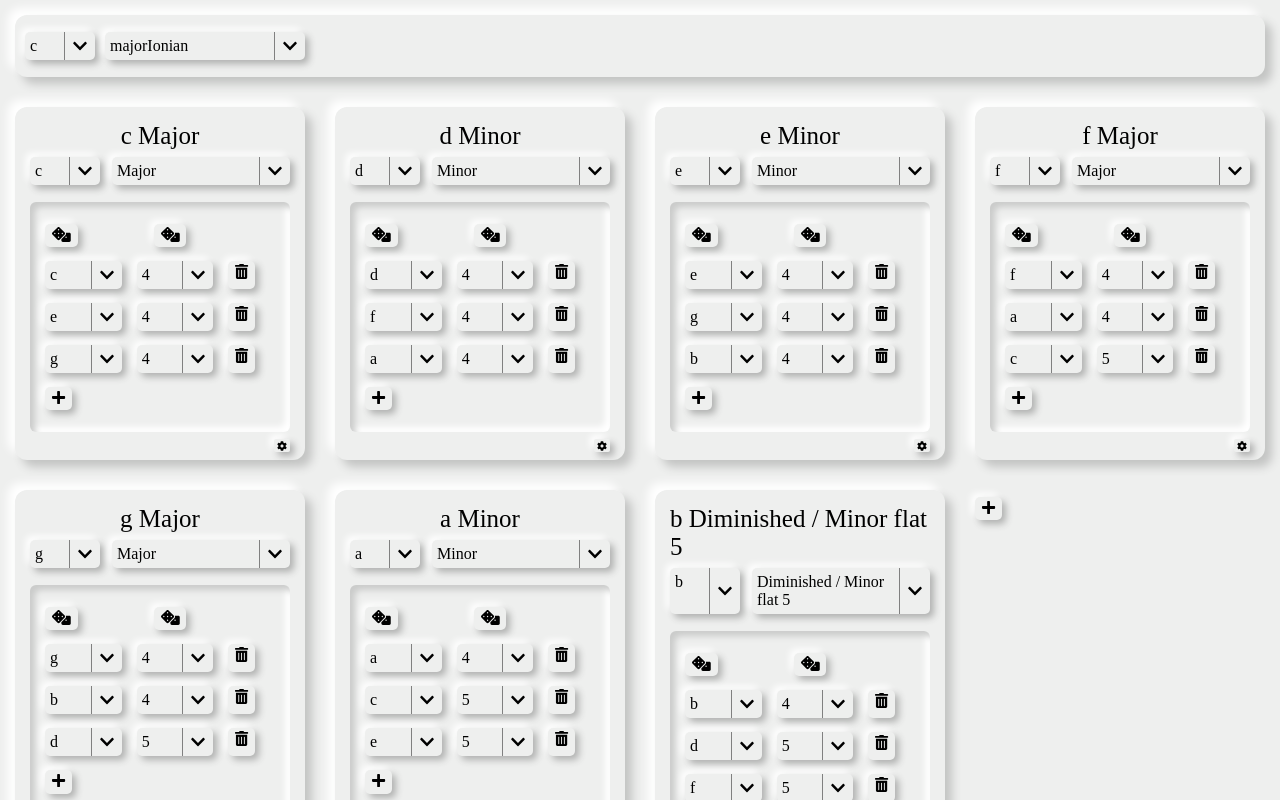
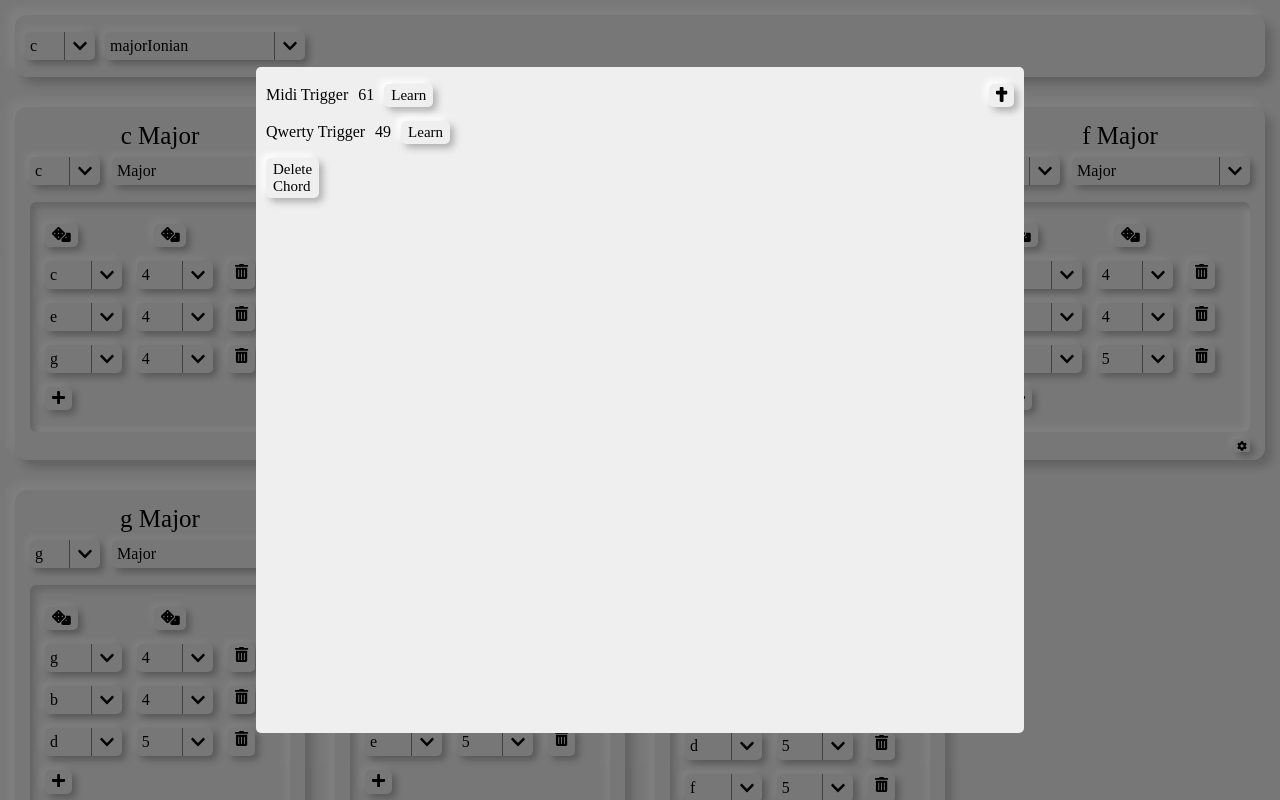
Before and after one commit to jasonmcaffee/chordical-plugin, a React app in the folder chordical-plugin-ui/: page /#autochorder in a window 1280 px wide. Both pictures are taken after a click on the element 282 px from the left and 445 px from the top of the page. Built offline with nearby package versions, Linux system fonts and the light colour scheme; a web font is replaced by a local one.

Commit message:
midi learn. qwerty learn. delete slot.

```diff
--- a/chordical-plugin-ui/src/components/autochorder/AutoChorder.tsx
+++ b/chordical-plugin-ui/src/components/autochorder/AutoChorder.tsx
@@ -31,8 +31,8 @@ export default function AutoChorder({viewModel}: {viewModel: IAutochorderPageVie
    </div>;
 }
 
-function createChordCardEl({chord, viewModel}: {chord: IChord, viewModel: IAutochorderPageViewModel}){
-  return <ChordCard key={chord.id} chord={chord} viewModel={viewModel}/>;
+function createChordCardEl({slot, chord, viewModel}: {slot: ISlot, chord: IChord, viewModel: IAutochorderPageViewModel}){
+  return <ChordCard key={chord.id} slot={slot} chord={chord} viewModel={viewModel}/>;
 }
 
 function createSlotEls({viewModel}: {viewModel: IAutochorderPageViewModel}){
@@ -40,7 +40,7 @@ function createSlotEls({viewModel}: {viewModel: IAutochorderPageViewModel}){
 }
 
 function createSlotEl({slot, viewModel}: {slot: ISlot, viewModel: IAutochorderPageViewModel}){
-  const chordEl = slot.content ? createChordCardEl({chord: slot.content, viewModel}) : createAddChordEl();
+  const chordEl = slot.content ? createChordCardEl({slot, chord: slot.content, viewModel}) : createAddChordEl();
   return <SlotCard slot={slot}> {chordEl}</SlotCard>;
 }
 
--- a/chordical-plugin-ui/src/components/autochorder/ChordCard.tsx
+++ b/chordical-plugin-ui/src/components/autochorder/ChordCard.tsx
@@ -5,20 +5,41 @@ import autochorder from '../../services/pages/autochorder';
 import IAutochorderPageViewModel from "../../models/view/autochorder/IAutochorderPageViewModel";
 import Select from "../common/Select";
 import {IPredefinedNote} from "../../services/music/predefinedNotes";
-import {ISelectOption} from "../../models/view/common/ISelectOption";
 import Button from "../common/Button";
 import {INoteSelectOption} from "../../services/music/notes";
 import {FontAwesomeIcon} from "@fortawesome/react-fontawesome";
 import {faDice, faPlus, faTrashAlt, faCog} from "@fortawesome/free-solid-svg-icons";
-
-export default function ChordCard({chord, viewModel}: {chord: IChord, viewModel: IAutochorderPageViewModel}){
+import Modal from "../common/Modal";
+import ISlot from "../../models/view/autochorder/ISlot";
+import {subscribeToQwertyKeyDown} from "../../services/eventBus/qwerty";
+import {subscribeToFromHostPluginEvents} from "../../services/eventBus/hostPlugin/fromHostPluginEventBus";
+export default function ChordCard({slot, chord, viewModel}: {slot: ISlot, chord: IChord, viewModel: IAutochorderPageViewModel}){
   const chordTypeOptions2 = autochorder.getChordTypeSelectOptions({chordRootNote: chord.rootNote});
   const chordTypeOptions = chordTypeOptions2.map(c => ({...c, className: c.isInScale ? "in-key" : "not-in-key"}) );
   const currentlySelectChordTypeOption = chordTypeOptions.find(c => c.label === chord.type.toString());
   const noteSelectOptions = viewModel.noteSelectOptions.map(o => ({...o, className: o.isInKey ? "in-key": "not-in-key"}));
   const currentlySelectedChordRootNote = noteSelectOptions.find(o => o.value === chord.rootNote);
   const key = chord.id;
+
+  const [isSettingsModalOpen, setIsSettingsModalOpen] = useState(false);
+  const [isMidiLearn, setIsMidiLearn] = useState(false);
+  const [isQwertyLearn, setIsQwertyLearn] = useState(false);
+  const modalEl = isSettingsModalOpen ? createModalEl({chord, slot, onClose: ()=> { setIsSettingsModalOpen(false); setIsMidiLearn(false); setIsQwertyLearn(false); }, onQwertyLearn: () => setIsQwertyLearn(true), onMidiLearn: ()=>setIsMidiLearn(true)}) : null;
+
+  useEffect(()=> subscribeToQwertyKeyDown((e) => {
+    if(!isQwertyLearn){ return; }
+    autochorder.changeSlotQwertyTrigger({slot, qwertyKeyCode: e.keyCode});
+    setIsQwertyLearn(false);
+  }));
+
+  useEffect(()=> subscribeToFromHostPluginEvents(e => {
+    if(!isMidiLearn || e.type !== "midiNotePlayed"){ return console.warn(`midi learn is false`); }
+    autochorder.changeSlotMidiTrigger({slot, midiTrigger: e.data.midiNote});
+    setIsMidiLearn(false);
+  }));
+
   return <div key={key} className="chord-card">
+    {modalEl}
     <div className="details">
       <div className="label" onMouseDown={() => autochorder.playChord({chord})} onMouseUp={() => autochorder.stopChord({chord})}>{chord.label}</div>
       <div className="chord-root-note-and-type">
@@ -39,9 +60,29 @@ export default function ChordCard({chord, viewModel}: {chord: IChord, viewModel:
     </div>
 
     <div className="settings">
-      <Button onClick={() => {}}><FontAwesomeIcon icon={faCog}/></Button>
+      <Button onClick={() => {setIsSettingsModalOpen(true)}}><FontAwesomeIcon icon={faCog}/></Button>
     </div>
    </div>;
+}
+
+function createModalEl({slot, onClose, onMidiLearn, chord, onQwertyLearn}:{slot: ISlot, chord: IChord, onClose: ()=>void, onMidiLearn: ()=>void, onQwertyLearn: ()=>void}){
+  return <Modal onClose={onClose}>
+    <div className="settings-modal">
+      <div className="midi">
+        <div className="label">Midi Trigger</div>
+        <div className="midi-number">{slot.midiNoteTriggers[0]}</div>
+        <Button label="Learn" onClick={onMidiLearn}/>
+      </div>
+      <div className="qwerty">
+        <div className="label">Qwerty Trigger</div>
+        <div className="qwerty-keycode">{slot.qwertyKeyCodeTrigger}</div>
+        <Button label="Learn" onClick={onQwertyLearn}/>
+      </div>
+      <div>
+        <Button label={"Delete Chord"} onClick={()=> autochorder.deleteSlot({slot})}/>
+      </div>
+    </div>
+  </Modal>
 }
 
 function createSelectForEachNoteInChord({chord, viewModel, noteSelectOptions}: {chord: IChord, viewModel: IAutochorderPageViewModel, noteSelectOptions: INoteSelectOption[]}){
--- /dev/null
+++ b/chordical-plugin-ui/src/components/common/Modal.tsx
@@ -0,0 +1,16 @@
+import React, {ReactNode} from "react";
+import '../../style/components/common/modal.scss';
+import Button from "./Button";
+import {FontAwesomeIcon} from "@fortawesome/react-fontawesome";
+import {faCross} from "@fortawesome/free-solid-svg-icons";
+
+export default function Modal({children, onClose}: {children: ReactNode, onClose: () => void}) {
+  return (
+    <div className="modal">
+      <div className="content">
+        <Button className={"close-button"} onClick={onClose}><FontAwesomeIcon icon={faCross}/></Button>
+        {children}
+      </div>
+    </div>
+  );
+}
--- a/chordical-plugin-ui/src/models/view/autochorder/ISlot.ts
+++ b/chordical-plugin-ui/src/models/view/autochorder/ISlot.ts
@@ -1,6 +1,7 @@
 import {IChord} from "../../music/IChord";
 
 export default interface ISlot{
+  id: string;
   content?: IChord;
   midiNoteTriggers: number[];
   qwertyKeyCodeTrigger: number;
--- a/chordical-plugin-ui/src/services/pages/autochorder.ts
+++ b/chordical-plugin-ui/src/services/pages/autochorder.ts
@@ -39,7 +39,7 @@ import {qwertyKeyCodes} from "../qwerty/qwerty";
 // const noteSelectOptions = createSelectOptionsForNotes(predefinedNotes);
 const scaleSelectOptions = createSelectOptionsForScales();
 const noteSelectOptionsSortedForScale = createNoteSelectOptions({rootNote: "c", scale: ScaleTypesEnum.majorIonian});
-const initialViewModel: IAutochorderPageViewModel = {octaveOptions, noteSelectOptions: noteSelectOptionsSortedForScale, test: false, autoChorderPreset: new AutoChorderPreset({slots: createDefaultSlots()}), scaleSelectOptions};
+const initialViewModel: IAutochorderPageViewModel = {octaveOptions, noteSelectOptions: noteSelectOptionsSortedForScale, test: false, autoChorderPreset: new AutoChorderPreset({slots: []}), scaleSelectOptions};
 
 export const {subscribe: subscribeToViewModelChange, emitMessage: viewModelChanged, hook: useAutochorderPageViewModel} = createEventBusAndHook<IAutochorderPageViewModel>(initialViewModel);
 
@@ -330,7 +330,17 @@ class Autochorder{
     if(chordBeingModifiedIndex < 0){ return console.log(`AutoChorderPreset doesn't have chord id: ${chord.id} chords: `, chords, chords[0] && chords[0].id); }
     //remove the chord
     this.viewModel.autoChorderPreset.chords.splice(chordBeingModifiedIndex, 1);
-    //update the ui
+    const slot = this.viewModel.autoChorderPreset.slots.find(s => s.content?.id === chord.id);
+    if(slot){
+      slot.content = undefined;
+    }
+    this.emitChange();
+  }
+
+  deleteSlot({slot, slots=this.viewModel.autoChorderPreset.slots}: {slot: ISlot, slots?:ISlot[]}){
+    const slotBeingDeletedIndex = slots?.findIndex(s => s.id === slot.id);
+    if(slotBeingDeletedIndex < 0){ return console.log(`no slot with id to delete: ${slot.id}`); }
+    this.viewModel.autoChorderPreset.slots.splice(slotBeingDeletedIndex, 1);
     this.emitChange();
   }
 
@@ -415,22 +425,17 @@ class Autochorder{
     this.viewModel.autoChorderPreset.slots.push(addChordSlot);
     this.emitChange();
   }
-  // placeChordsInSlots({autoChorderPreset=this.viewModel.autoChorderPreset}: {autoChorderPreset?: AutoChorderPreset} = {}){
-  //   const {chords, slots} = autoChorderPreset;
-  //   slots.forEach(slot => slot.content = undefined);
-  //   for(let i = 0; i < chords.length; ++i){
-  //     const chord = chords[i];
-  //     if(i >= slots.length){
-  //       const previousSlotFirstMidiNoteTrigger = slots[i - 1].midiNoteTriggers[0];
-  //       const midiNoteTriggers = previousSlotFirstMidiNoteTrigger ? [previousSlotFirstMidiNoteTrigger + 1] : [];
-  //       const qwertyKeyCode = qwertyKeyCodes[i];
-  //       const slot: ISlot = { midiNoteTriggers, content: chord, qwertyKeyCodeTrigger: qwertyKeyCode.code};
-  //       slots.push(slot);
-  //       continue;
-  //     }
-  //     slots[i].content = chord;
-  //   }
-  // }
+
+  changeSlotMidiTrigger({slot, midiTrigger}: {slot: ISlot, midiTrigger: number}){
+    slot.midiNoteTriggers = [midiTrigger];
+    this.emitChange();
+  }
+
+  changeSlotQwertyTrigger({slot, qwertyKeyCode}: {slot: ISlot, qwertyKeyCode: number}){
+    slot.qwertyKeyCodeTrigger = qwertyKeyCode;
+    this.emitChange();
+  }
+
 }
 
 function getNoteAndChordFromChords({chordId, noteId, chords}: {chordId: string, noteId: string, chords: IChord[]}) : undefined | { note: IPredefinedNote, chord: IChord, noteIndex: number}{
@@ -479,16 +484,6 @@ function convertChordToHostMidiNotes({chord}: {chord: IChord}) : IMidiNoteData[]
   });
 }
 
-function createDefaultSlots({startMidiNumber=60, numberOfSlots=20}: {startMidiNumber?: number, numberOfSlots?: number} = {}): ISlot[]{
-  const result: ISlot[] = [];
-  // for(let i = 0; i < numberOfSlots; ++i){
-  //   const midiNoteTrigger = startMidiNumber + i;
-  //   const qwertyKeyCode = qwertyKeyCodes[i];
-  //   const slot: ISlot = {midiNoteTriggers: [midiNoteTrigger], qwertyKeyCodeTrigger: qwertyKeyCode.code};
-  //   result.push(slot);
-  // }
-  return result;
-}
 
 function findSlotsWithMatchingMidiNoteTrigger({midiNote, slots}: {midiNote: number, slots: ISlot[]}){
   return slots.filter((s) => s.midiNoteTriggers.includes(midiNote));
@@ -524,7 +519,7 @@ function createSlotWithNextMidiAndQwertyTriggers(slots: ISlot[], chord?: IChord)
     qwertyKeyCode = qwertyKeyCodes[slots.length];
   }
   const midiNoteTriggers = [midiMoteTrigger + 1];
-  const slot: ISlot = { midiNoteTriggers, content: chord, qwertyKeyCodeTrigger: qwertyKeyCode.code};
+  const slot: ISlot = {id: generateRandomId(), midiNoteTriggers, content: chord, qwertyKeyCodeTrigger: qwertyKeyCode.code};
   return slot;
 }
 
--- a/chordical-plugin-ui/src/style/components/autochorder/chord-card.scss
+++ b/chordical-plugin-ui/src/style/components/autochorder/chord-card.scss
@@ -95,3 +95,32 @@
     }
   }
 }
+
+.settings-modal{
+  > .midi {
+    .label{
+      display: inline-block;
+      margin-right: 10px;
+    }
+    .midi-number{
+      display: inline-block;
+      margin-right: 10px;
+    }
+    .button{
+      display: inline-block;
+    }
+  }
+  > .qwerty{
+    .label{
+      display: inline-block;
+      margin-right: 10px;
+    }
+    .qwerty-keycode{
+      display: inline-block;
+      margin-right: 10px;
+    }
+    .button{
+      display: inline-block;
+    }
+  }
+}
--- /dev/null
+++ b/chordical-plugin-ui/src/style/components/common/modal.scss
@@ -0,0 +1,30 @@
+.modal{
+  position: fixed;
+  top: 0;
+  left: 0;
+  z-index: 1000;
+  height: 100vh;
+  width: 100vw;
+  background-color: rgba(0,0,0,.5);
+  display: grid;
+  grid-template-areas:
+          ". . ."
+          ". content ."
+          ". . .";
+  grid-template-columns: 20% 60% 20%;
+  grid-template-rows: 1fr 10fr 1fr;
+
+  .content{
+    position: relative;
+    grid-area: content;
+    background-color: #eeefee;
+    border-radius: 5px;
+    padding: 10px;
+
+    .close-button{
+      position: absolute;
+      top: 10px;
+      right: 10px;
+    }
+  }
+}
```
